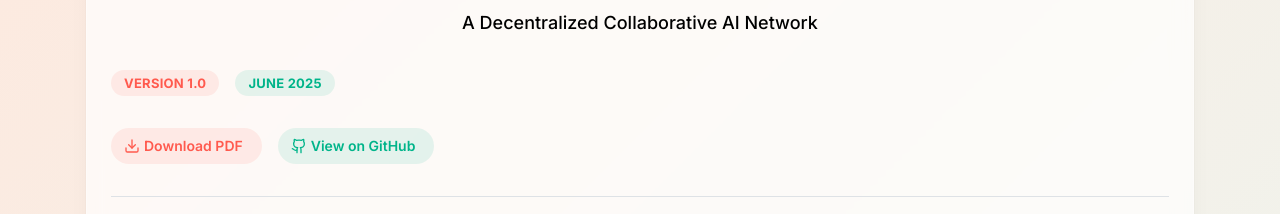
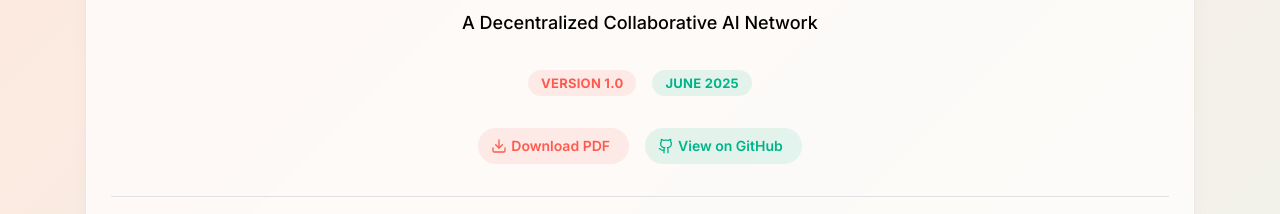
Before and after one commit to afsdfdf/mhn, a Next.js app: page /whitepaper in a window 1280 px wide. Shown: the part 411-625 px from the top of the page. Built offline with nearby package versions, Linux system fonts and the light colour scheme; no server answers; a web font is replaced by a local one.

Commit message:
修复Mantine UI组件属性：将Group的position属性改为justify属性

```diff
--- a/app/components/RoadmapSection.tsx
+++ b/app/components/RoadmapSection.tsx
@@ -179,7 +179,7 @@ export default function RoadmapSection() {
         </Timeline>
       </MotionPaper>
 
-      <Group position="center" mt={rem(40)}>
+      <Group justify="center" mt={rem(40)}>
         <Badge size="lg" leftSection={<Clock size={14} />}>
           Last Updated: June 2025
         </Badge>
--- a/app/whitepaper/page.tsx
+++ b/app/whitepaper/page.tsx
@@ -149,12 +149,12 @@ export default function WhitepaperPage() {
               A Decentralized Collaborative AI Network
             </MotionText>
 
-            <Group position="center" mb="xl">
+            <Group justify="center" mb="xl">
               <Badge color="coral" size="lg" variant="light">Version 1.0</Badge>
               <Badge color="mint" size="lg" variant="light">June 2025</Badge>
             </Group>
 
-            <Group position="center" mb="xl">
+            <Group justify="center" mb="xl">
               <Button
                 component="a"
                 href="/MindHive_Whitepaper.pdf"
@@ -595,7 +595,7 @@ export default function WhitepaperPage() {
             }}
             variants={fadeInVariants}
           >
-            <Group position="center" mb="md">
+            <Group justify="center" mb="md">
               <Title order={2} fz={subtitleSize}>Join the MindHive Network</Title>
             </Group>
 
@@ -603,7 +603,7 @@ export default function WhitepaperPage() {
               Help build the future of decentralized collaborative AI. Join our community and contribute to the MindHive Network.
             </Text>
 
-            <Group position="center">
+            <Group justify="center">
               <Button
                 component="a"
                 href="/contact"
```
